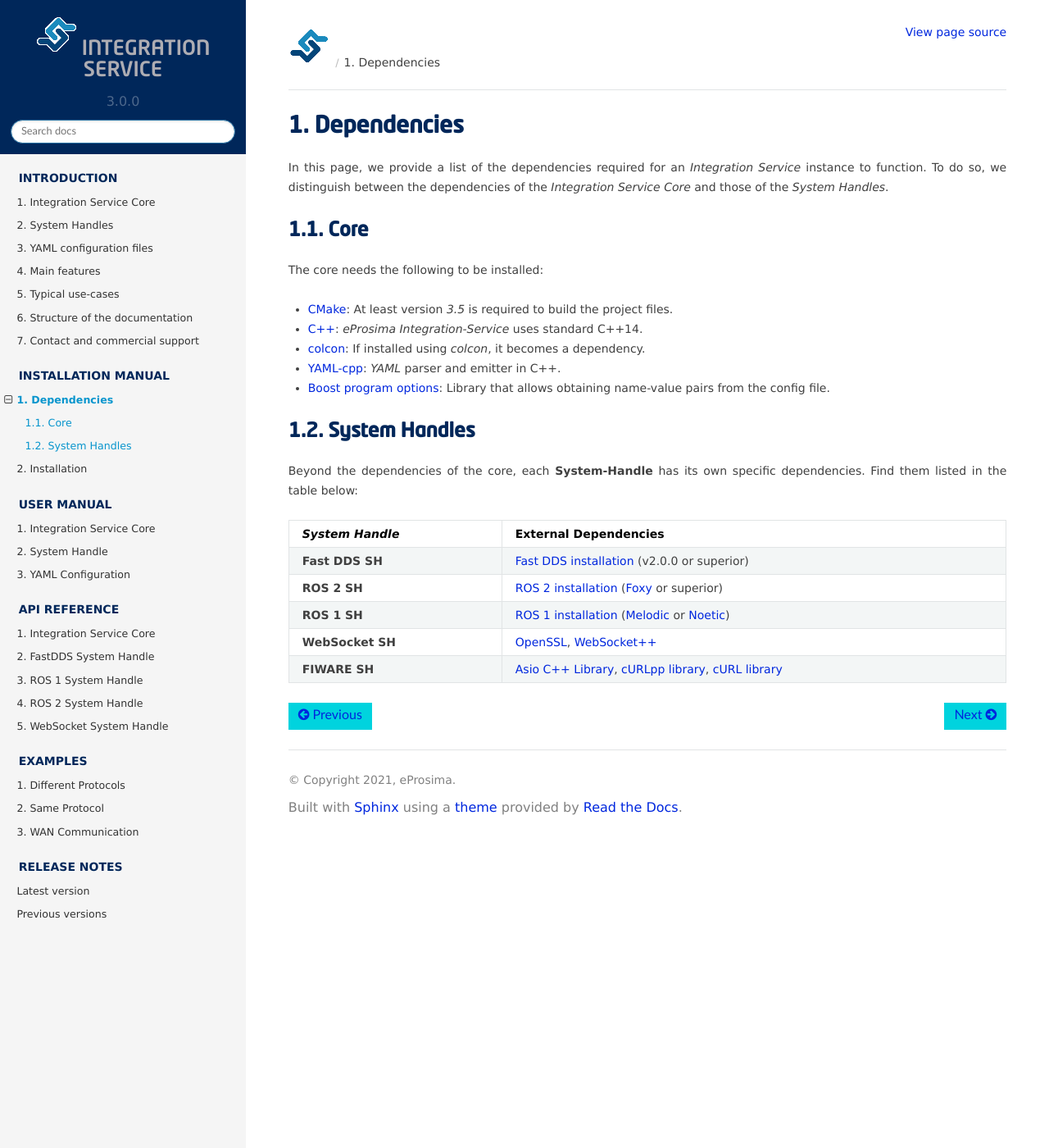
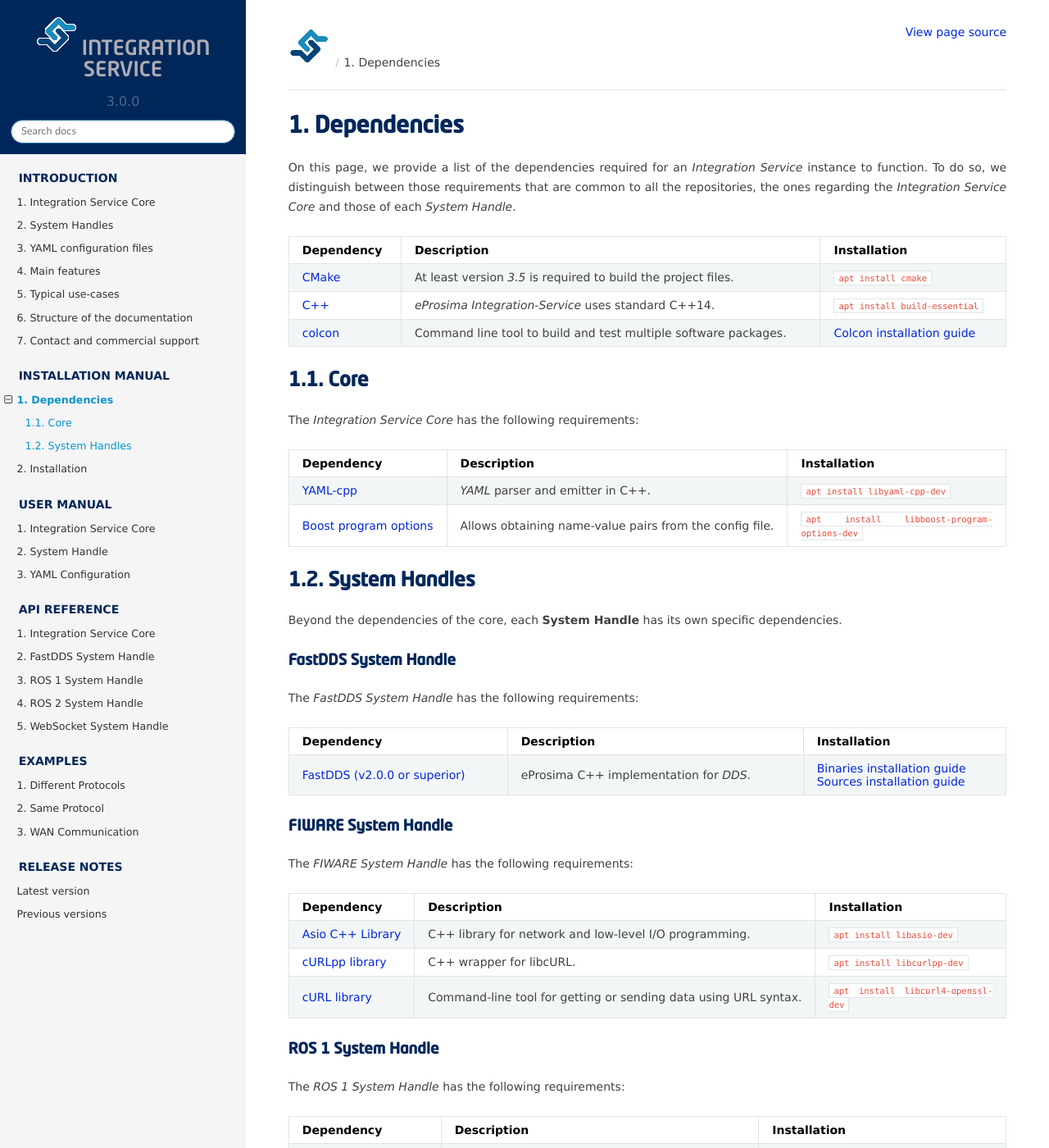
Before and after one commit to eProsima/Integration-Service-docs, a Sphinx documentation site: the page built from docs/installation_manual/external_dep.rst, in a window 1280 px wide and 1400 px high. Shown: the whole window at 82% size. Built offline with Sphinx 7.4.7 and the Read the Docs theme 2.0.0, drawn with Linux system fonts in a browser that asks for light colours; some of the changed text lies outside the part shown.

Commit message:
Update dependencies

```diff
--- a/docs/installation_manual/external_dep.rst
+++ b/docs/installation_manual/external_dep.rst
@@ -1,47 +1,147 @@
+.. role:: raw-html(raw)
+    :format: html
+
 .. _external_dependencies:
+
+.. rst-class:: bignums
 
 Dependencies
 ============
 
-In this page, we provide a list of the dependencies required for an *Integration Service* instance to function.
-To do so, we distinguish between the dependencies of the *Integration Service Core* and those of the *System Handles*.
+On this page, we provide a list of the dependencies required for an *Integration Service* instance to function.
+To do so, we distinguish between those requirements that are common to all the repositories, the ones regarding
+the *Integration Service Core* and those of each *System Handle*.
+
+.. list-table::
+  :header-rows: 1
+  :width: 100%
+
+  * - Dependency
+    - Description
+    - Installation
+  * - `CMake <https://cmake.org/>`_
+    - At least version *3.5* is required to build the project files.
+    - :code:`apt install cmake`
+  * - `C++ <https://isocpp.org/>`_
+    - *eProsima Integration-Service* uses standard C++14.
+    - :code:`apt install build-essential`
+  * - `colcon <https://colcon.readthedocs.io/en/released/user/installation.html>`_
+    - Command line tool to build and test multiple software packages.
+    - `Colcon installation guide <https://colcon.readthedocs.io/en/released/user/installation.html>`_
 
 .. _core_deps:
 
 Core
 ^^^^
 
-The core needs the following to be installed:
+The *Integration Service Core* has the following requirements:
 
-* `CMake <https://cmake.org/>`_: At least version *3.5* is required to build the project files.
-* `C++ <https://isocpp.org/>`_: *eProsima Integration-Service* uses standard C++14.
-* `colcon <https://colcon.readthedocs.io/en/released/user/installation.html>`_: If installed using *colcon*, it becomes
-  a dependency.
-* `YAML-cpp <https://packages.ubuntu.com/search?keywords=libyaml-cpp-dev>`_: *YAML* parser and emitter in C++.
-* `Boost program options <https://packages.ubuntu.com/search?keywords=libboost-program-options-dev>`_: Library that allows
-  obtaining name-value pairs from the config file.
+.. list-table::
+  :header-rows: 1
+  :width: 100%
+
+  * - Dependency
+    - Description
+    - Installation
+  * - `YAML-cpp <https://github.com/jbeder/yaml-cpp>`_
+    - *YAML* parser and emitter in C++.
+    - :code:`apt install libyaml-cpp-dev`
+  * - `Boost program options <https://github.com/boostorg/program_options>`_
+    - Allows obtaining name-value pairs from the config file.
+    - :code:`apt install libboost-program-options-dev`
+
 
 .. _sh_deps:
 
 System Handles
 ^^^^^^^^^^^^^^
 
-Beyond the dependencies of the core, each **System-Handle** has its own specific dependencies.
-Find them listed in the table below:
+Beyond the dependencies of the core, each **System Handle** has its own specific dependencies.
+
+:raw-html:`<h4>FastDDS System Handle</h4>`
+
+The *FastDDS System Handle* has the following requirements:
 
 .. list-table::
-    :header-rows: 1
-    :width: 100%
+  :header-rows: 1
+  :width: 100%
 
-    * - *System Handle*
-      - External Dependencies
-    * - **Fast DDS SH**
-      - `Fast DDS installation <https://fast-dds.docs.eprosima.com/en/latest/installation/binaries/binaries_linux.html>`_ (v2.0.0 or superior)
-    * - **ROS 2 SH**
-      - `ROS 2 installation <https://docs.ros.org/en/foxy/Releases.html#list-of-distributions>`_ (`Foxy <https://docs.ros.org/en/foxy/Installation.html>`_ or superior)
-    * - **ROS 1 SH**
-      - `ROS 1 installation <http://wiki.ros.org/ROS/Installation>`_ (`Melodic <http://wiki.ros.org/melodic/Installation>`_ or `Noetic <http://wiki.ros.org/noetic/Installation>`_)
-    * - **WebSocket SH**
-      - `OpenSSL <https://www.openssl.org/>`_, `WebSocket++ <https://github.com/zaphoyd/websocketpp>`_
-    * - **FIWARE SH**
-      - `Asio C++ Library <https://think-async.com/Asio/>`_, `cURLpp library <http://www.curlpp.org/>`_, `cURL library <https://curl.se/>`_
+  * - Dependency
+    - Description
+    - Installation
+  * - `FastDDS (v2.0.0 or superior) <https://github.com/eProsima/Fast-DDS>`_
+    - eProsima C++ implementation for *DDS*.
+    - `Binaries installation guide <https://fast-dds.docs.eprosima.com/en/latest/installation/binaries/binaries_linux.html>`_ :raw-html:`<br />`
+      `Sources installation guide <https://fast-dds.docs.eprosima.com/en/latest/installation/sources/sources_linux.html>`_
+
+:raw-html:`<h4>FIWARE System Handle</h4>`
+
+The *FIWARE System Handle* has the following requirements:
+
+.. list-table::
+  :header-rows: 1
+  :width: 100%
+
+  * - Dependency
+    - Description
+    - Installation
+  * - `Asio C++ Library <https://think-async.com/Asio/>`_
+    - C++ library for network and low-level I/O programming.
+    - :code:`apt install libasio-dev`
+  * - `cURLpp library <http://www.curlpp.org/>`_
+    - C++ wrapper for libcURL.
+    - :code:`apt install libcurlpp-dev`
+  * - `cURL library <https://curl.se/>`_
+    - Command-line tool for getting or sending data using URL syntax.
+    - :code:`apt install libcurl4-openssl-dev`
+
+:raw-html:`<h4>ROS 1 System Handle</h4>`
+
+The *ROS 1 System Handle* has the following requirements:
+
+.. list-table::
+  :header-rows: 1
+  :width: 100%
+
+  * - Dependency
+    - Description
+    - Installation
+  * - `ROS 1 <http://wiki.ros.org/Distributions>`_
+    - Melodic/Noetic ROS 1 distribution.
+    - `Melodic installation guide <http://wiki.ros.org/melodic/Installation>`_ :raw-html:`<br />`
+      `Noetic installation guide <http://wiki.ros.org/noetic/Installation>`_
+
+:raw-html:`<h4>ROS 2 System Handle</h4>`
+
+The *ROS 2 System Handle* has the following requirements:
+
+.. list-table::
+  :header-rows: 1
+  :width: 100%
+
+  * - Dependency
+    - Description
+    - Installation
+  * - `ROS 2 <https://docs.ros.org/en/foxy/Releases.html#list-of-distributions>`_
+    - Foxy/Galactic ROS 1 distribution.
+    - `Foxy installation guide <https://docs.ros.org/en/foxy/Installation.html>`_ :raw-html:`<br />`
+      `Galactic installation guide <https://docs.ros.org/en/galactic/Installation.html>`_
+
+
+:raw-html:`<h4>WebSocket System Handle</h4>`
+
+The *WebSocket System Handle* has the following requirements:
+
+.. list-table::
+  :header-rows: 1
+  :width: 100%
+
+  * - Dependency
+    - Description
+    - Installation
+  * - `OpenSSL <https://www.openssl.org/>`_
+    - Toolkit for TLS and SSL protocols.
+    - :code:`apt install libssl-dev`
+  * - `WebSocket++ <https://github.com/zaphoyd/websocketpp>`_
+    - WebSocket Protocol C++ library implementation.
+    - :code:`apt install libwebsocketpp-dev`
```
